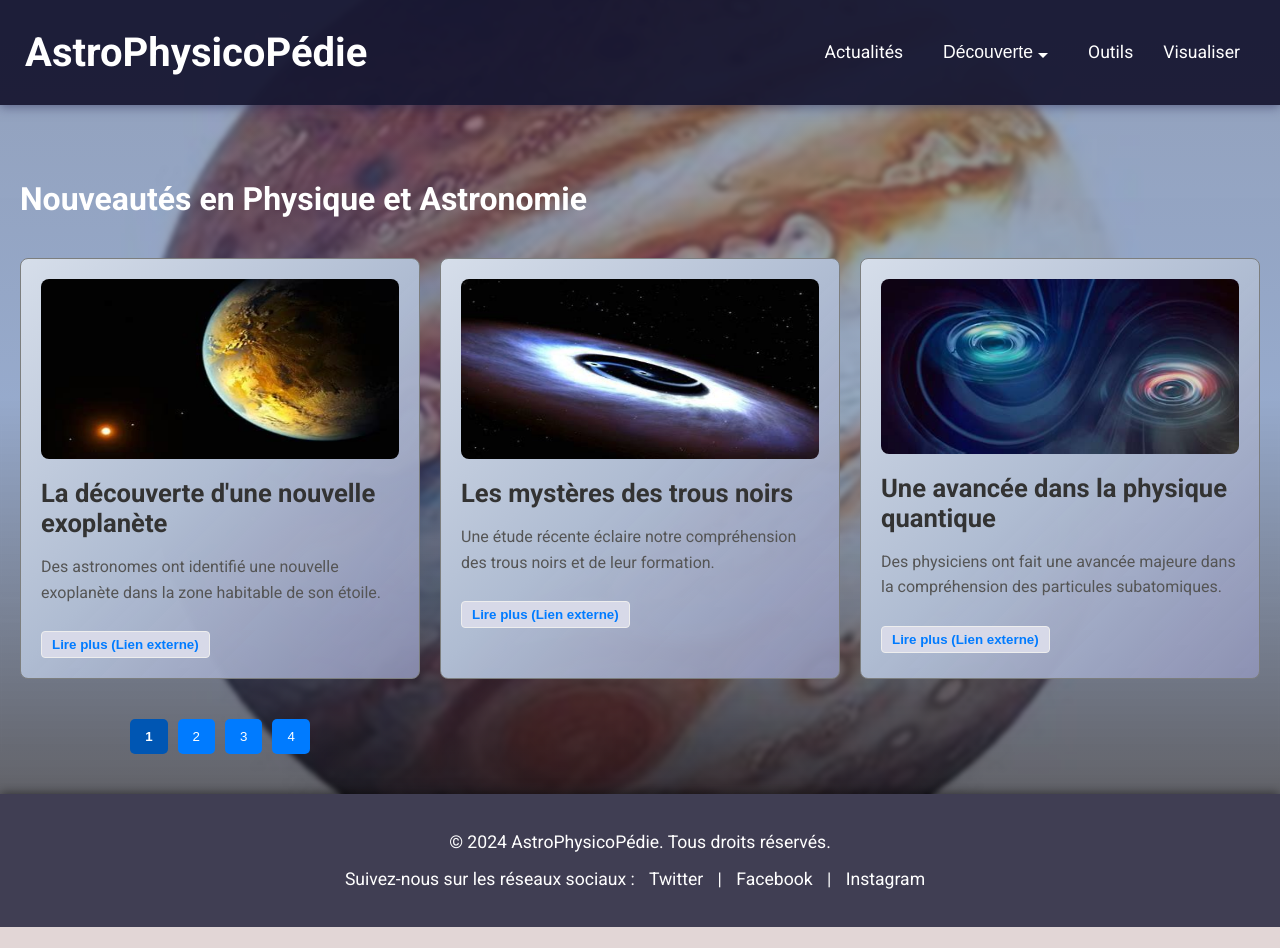
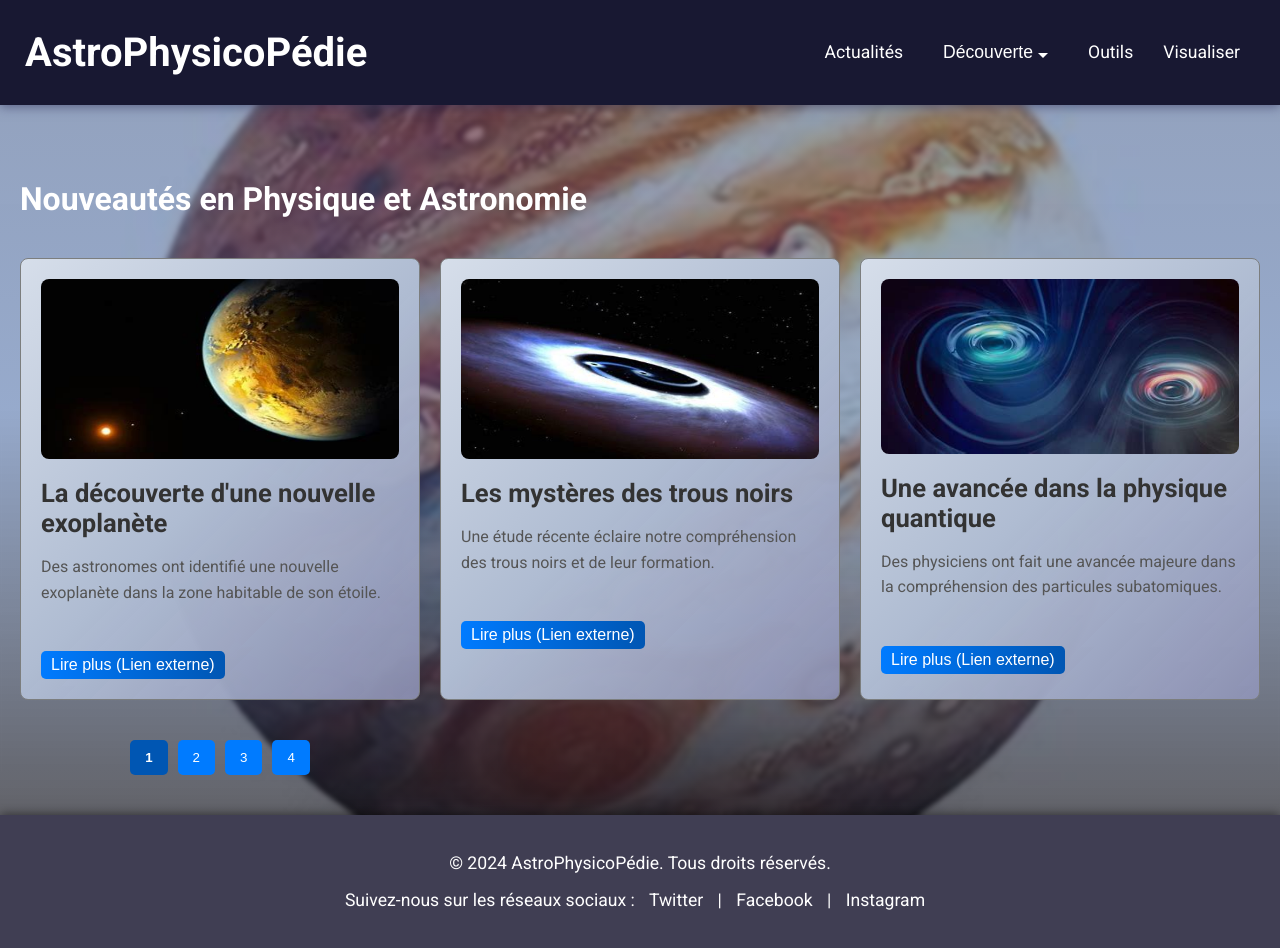
Before and after one commit to Dampess/astrophysicopedie, a React (Create React App) app: page /news in a window 1280 px wide. Before the commit the page ends 927 px from the top, so only its background shows below. Built offline with nearby package versions, Linux system fonts and the light colour scheme.

Commit message:
Beta Version

```diff
--- a/src/pages/News.css
+++ b/src/pages/News.css
@@ -7,22 +7,22 @@
 }
 /* Article component */
 .article-link {
-  display: inline-block;
-  margin-top: 10px;
-  color: #007BFF;
-  text-decoration: none;
-  font-weight: bold;
-  background:  #d7d9e8 100%;
-  border: 1px ridge;
-  transition: transform 0.2s ease-in-out;
-  border-radius: 4px;
+  margin-top: 30px;
   padding: 5px 10px;
+  background: linear-gradient(90deg, var(--primary-color), var(--primary-dark));
+  border: none;
+  border-radius: 5px;
+  color: var(--text-dark);
+  font-size: 1rem;
+  cursor: pointer;
+  transition: background 0.3s, transform 0.2s, box-shadow 0.3s;
+  z-index: 2;
 }
 
 .article-link:hover {
-  text-decoration: underline;
-  cursor: pointer;
+  background: linear-gradient(90deg, var(--primary-dark), var(--primary-color));
   transform: scale(1.05);
+  box-shadow: 0 4px 20px var(--shadow-dark);
 }
 
 /* General page */
--- a/src/pages/Tools.css
+++ b/src/pages/Tools.css
@@ -45,20 +45,20 @@
 }
 
 .tool-link {
-  display: inline-block;
-  margin-top: 10px;
-  color: #007BFF;
-  text-decoration: none;
-  font-weight: bold;
-  background:  #d7d9e8 100%;
-  border: 1px ridge;
-  transition: transform 0.2s ease-in-out;
-  border-radius: 4px;
+  margin-top: 30px;
   padding: 5px 10px;
+  background: linear-gradient(90deg, var(--primary-color), var(--primary-dark));
+  border: none;
+  border-radius: 5px;
+  color: var(--text-dark);
+  font-size: 1rem;
+  cursor: pointer;
+  transition: background 0.3s, transform 0.2s, box-shadow 0.3s;
+  z-index: 2;
 }
 
 .tool-link:hover {
-  text-decoration: underline;
-  cursor: pointer;
+  background: linear-gradient(90deg, var(--primary-dark), var(--primary-color));
   transform: scale(1.05);
+  box-shadow: 0 4px 20px var(--shadow-dark);
 }
--- a/src/pages/Visualizations.css
+++ b/src/pages/Visualizations.css
@@ -49,20 +49,20 @@
 }
 
 .visualization-link {
-  display: inline-block;
-  margin-top: 10px;
-  color: #007BFF;
-  text-decoration: none;
-  font-weight: bold;
-  background:  #d7d9e8 100%;
-  border: 1px ridge;
-  transition: transform 0.2s ease-in-out;
-  border-radius: 4px;
+  margin-top: 30px;
   padding: 5px 10px;
+  background: linear-gradient(90deg, var(--primary-color), var(--primary-dark));
+  border: none;
+  border-radius: 5px;
+  color: var(--text-dark);
+  font-size: 1rem;
+  cursor: pointer;
+  transition: background 0.3s, transform 0.2s, box-shadow 0.3s;
+  z-index: 2;
 }
 
 .visualization-link:hover {
-  text-decoration: underline;
-  cursor: pointer;
+  background: linear-gradient(90deg, var(--primary-dark), var(--primary-color));
   transform: scale(1.05);
+  box-shadow: 0 4px 20px var(--shadow-dark);
 }
```
